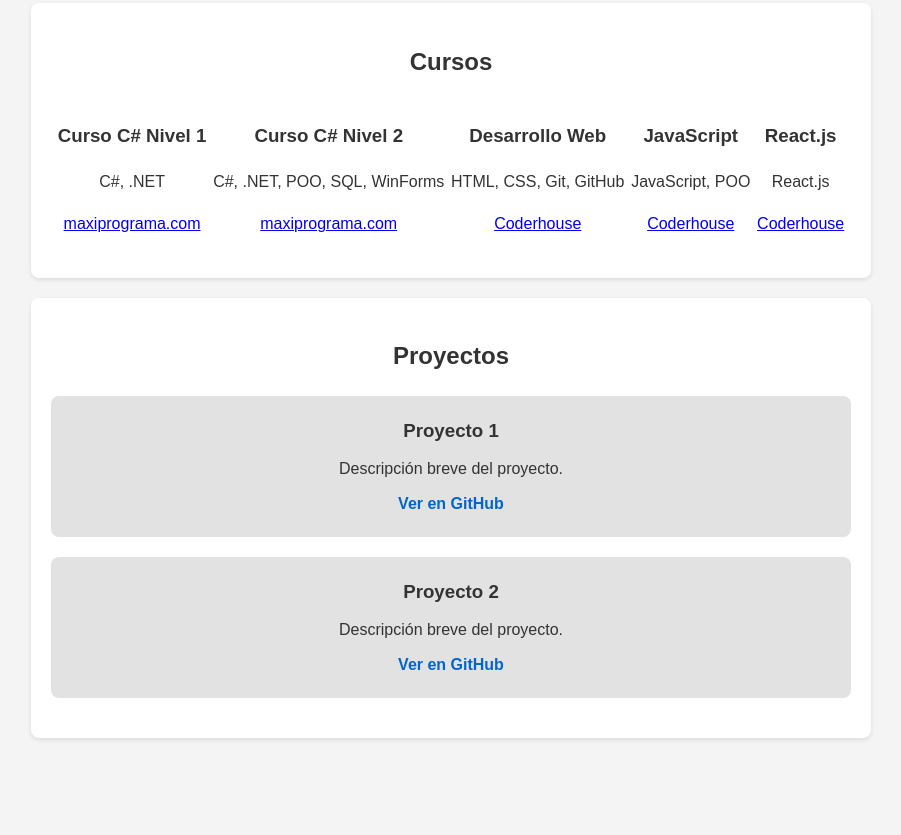
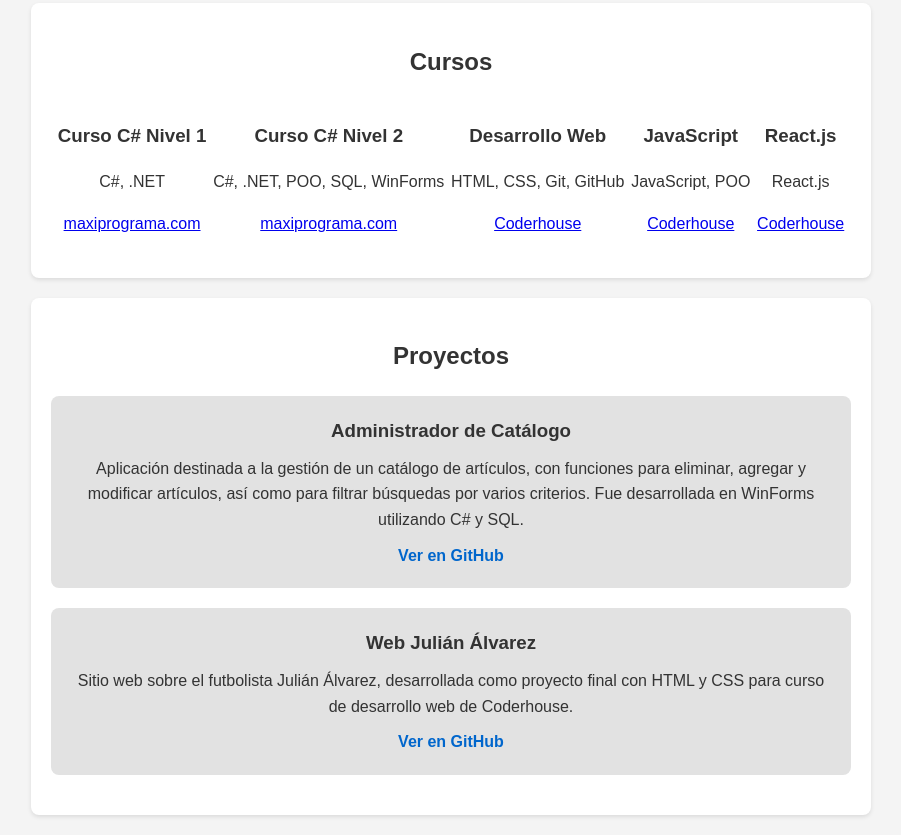
Before and after one commit to tomas-e-martinez/portfolio, a plain HTML site: page index.html in a window 1280 px wide. Shown: the part 427-1262 px from the top of the page, without its empty margins (189-1090 px from the left). Before the commit the page ends 1185 px from the top, so only its background shows below. Drawn offline with Linux system fonts and the light colour scheme.

Commit message:
proyectos agregados

```diff
--- a/index.html
+++ b/index.html
@@ -56,13 +56,13 @@
     <section id="projects">
         <h2>Proyectos</h2>
         <div class="project-card">
-            <h3>Proyecto 1</h3>
-            <p>Descripción breve del proyecto.</p>
-            <a href="https://github.com/tomasmartinez/proyecto1" target="_blank">Ver en GitHub</a>
+            <h3>Administrador de Catálogo</h3>
+            <p>Aplicación destinada a la gestión de un catálogo de artículos, con funciones para eliminar, agregar y modificar artículos, así como para filtrar búsquedas por varios criterios. Fue desarrollada en WinForms utilizando C# y SQL.</p>
+            <a href="https://github.com/tomas-e-martinez/TPFinalNivel2_Martinez" target="_blank">Ver en GitHub</a>
         </div>
         <div class="project-card">
-            <h3>Proyecto 2</h3>
-            <p>Descripción breve del proyecto.</p>
+            <h3>Web Julián Álvarez</h3>
+            <p>Sitio web sobre el futbolista Julián Álvarez, desarrollada como proyecto final con HTML y CSS para curso de desarrollo web de Coderhouse.</p>
             <a href="https://github.com/tomasmartinez/proyecto2" target="_blank">Ver en GitHub</a>
         </div>
         <!-- Agrega más tarjetas de proyecto según sea necesario -->
```
